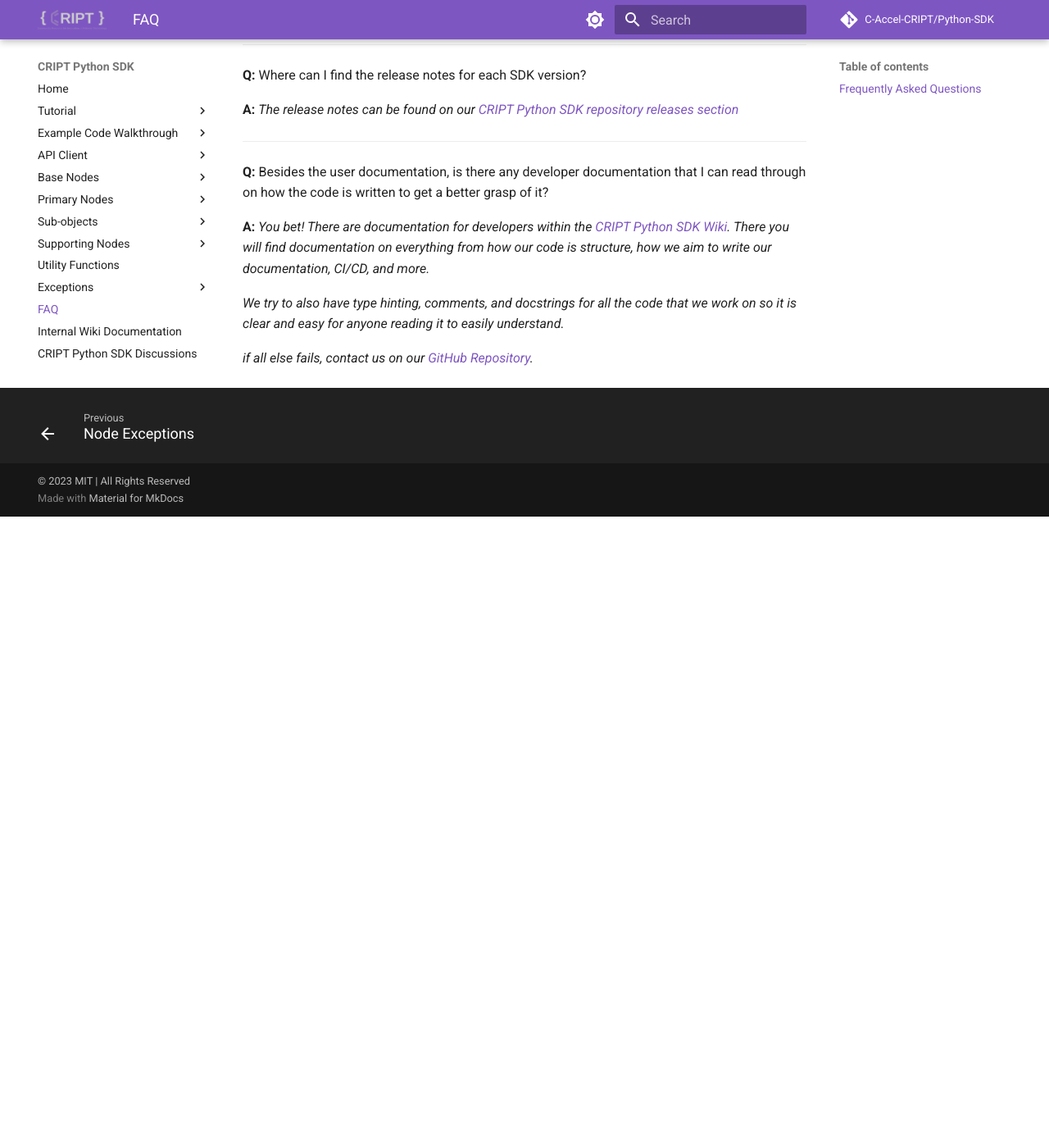
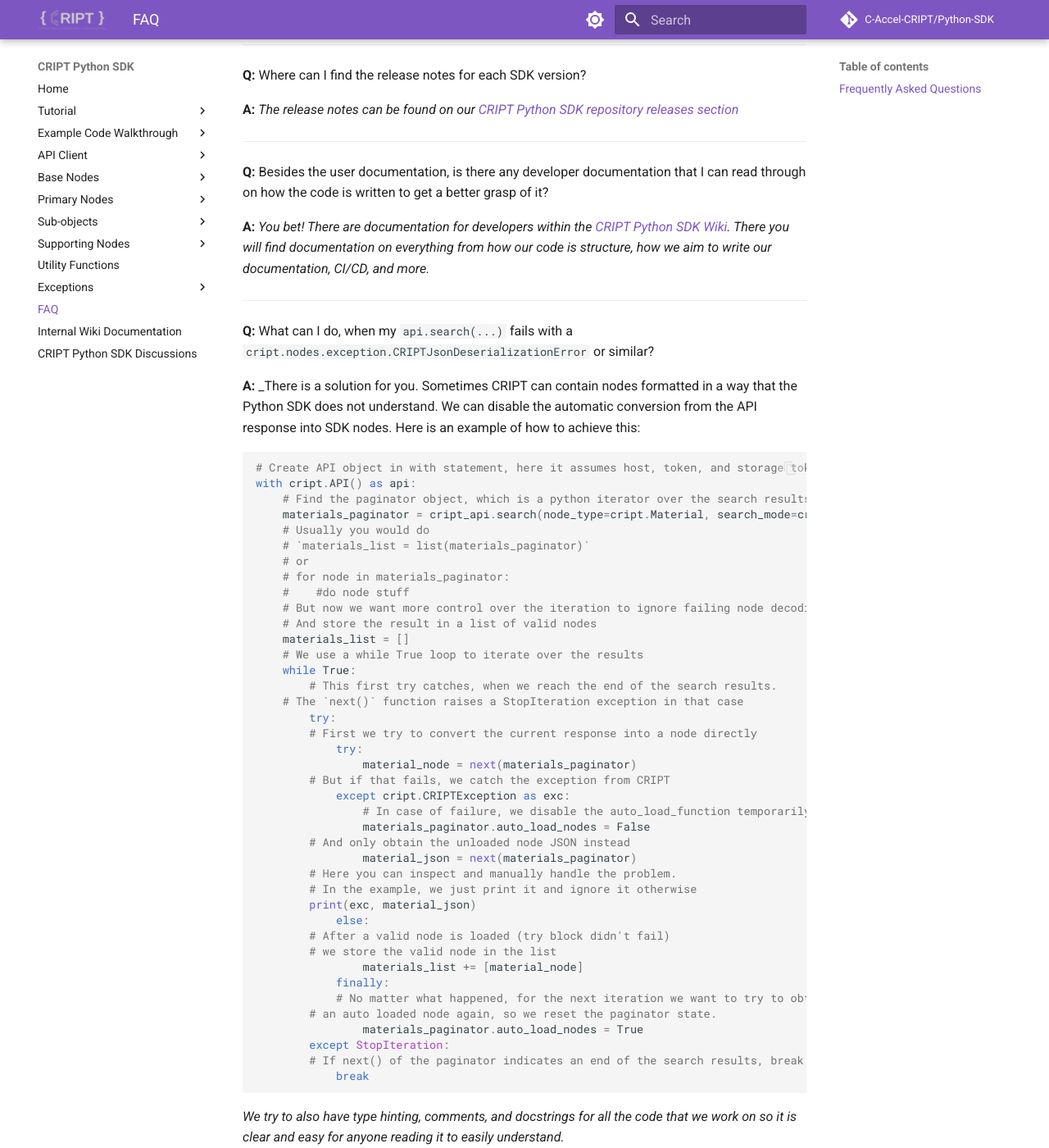
Before and after one commit to C-Accel-CRIPT/Python-SDK, an MkDocs documentation site: the page built from docs/faq.md, in a window 1280 px wide and 1400 px high, scrolled down 1789 px. Shown: the whole window at 82% size. Built offline with MkDocs 1.6.1 and Material for MkDocs 9.7.7, drawn with Linux system fonts in a browser that asks for light colours; comment, search, counter and statistics services are not loaded; before the commit the page ends 2419 px from its top, so only the background shows below that.

Commit message:
Allow users to handle invalid nodes coming from a search against the API

````diff
--- a/docs/faq.md
+++ b/docs/faq.md
@@ -97,6 +97,55 @@
 There you will find documentation on everything from how our code is structure,
 how we aim to write our documentation, CI/CD, and more._
 
+---
+
+**Q:** What can I do, when my `api.search(...)` fails with a `cript.nodes.exception.CRIPTJsonDeserializationError` or similar?
+
+**A:** _There is a solution for you. Sometimes CRIPT can contain nodes formatted in a way that the Python SDK does not understand. We can disable the automatic conversion from the API response into SDK nodes. Here is an example of how to achieve this:
+```python
+# Create API object in with statement, here it assumes host, token, and storage token are in your environment variables
+with cript.API() as api:
+    # Find the paginator object, which is a python iterator over the search results.
+    materials_paginator = cript_api.search(node_type=cript.Material, search_mode=cript.SearchModes.NODE_TYPE)
+    # Usually you would do
+    # `materials_list = list(materials_paginator)`
+    # or
+    # for node in materials_paginator:
+    #    #do node stuff
+    # But now we want more control over the iteration to ignore failing node decoding.
+    # And store the result in a list of valid nodes
+    materials_list = []
+    # We use a while True loop to iterate over the results
+    while True:
+        # This first try catches, when we reach the end of the search results.
+	# The `next()` function raises a StopIteration exception in that case
+        try:
+	    # First we try to convert the current response into a node directly
+            try:
+                material_node = next(materials_paginator)
+	    # But if that fails, we catch the exception from CRIPT
+            except cript.CRIPTException as exc:
+                # In case of failure, we disable the auto_load_function temporarily
+                materials_paginator.auto_load_nodes = False
+		# And only obtain the unloaded node JSON instead
+                material_json = next(materials_paginator)
+		# Here you can inspect and manually handle the problem.
+		# In the example, we just print it and ignore it otherwise
+		print(exc, material_json)
+            else:
+		# After a valid node is loaded (try block didn't fail)
+		# we store the valid node in the list
+                materials_list += [material_node]
+            finally:
+	        # No matter what happened, for the next iteration we want to try to obtain
+		# an auto loaded node again, so we reset the paginator state.
+                materials_paginator.auto_load_nodes = True
+        except StopIteration:
+	    # If next() of the paginator indicates an end of the search results, break the loop
+            break
+```
+
+
 _We try to also have type hinting, comments, and docstrings for all the code that we work on so it is clear and easy for anyone reading it to easily understand._
 
 _if all else fails, contact us on our [GitHub Repository](https://github.com/C-Accel-CRIPT/Python-SDK)._
````
Also changed, not shown: 3 other files.
